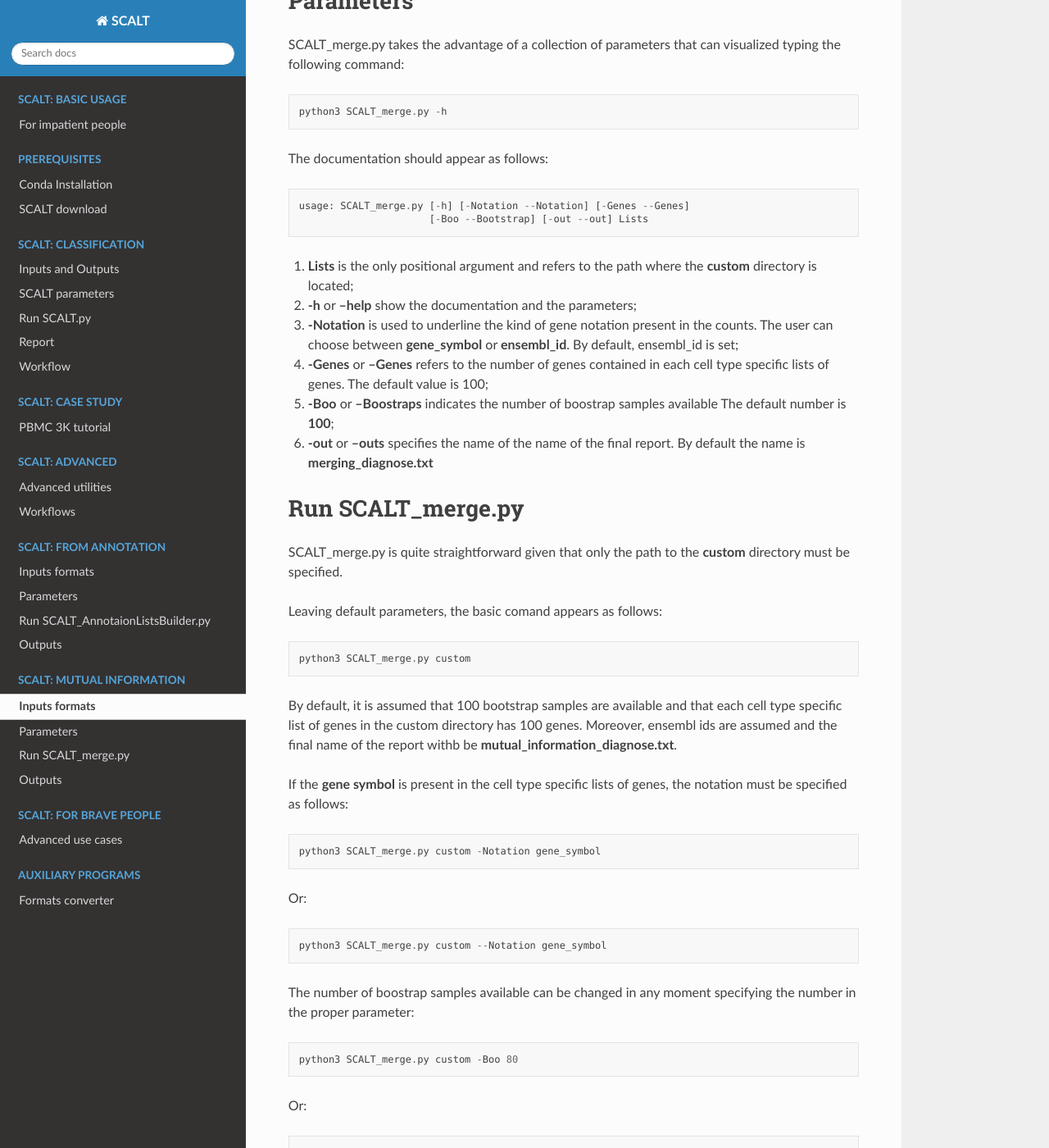
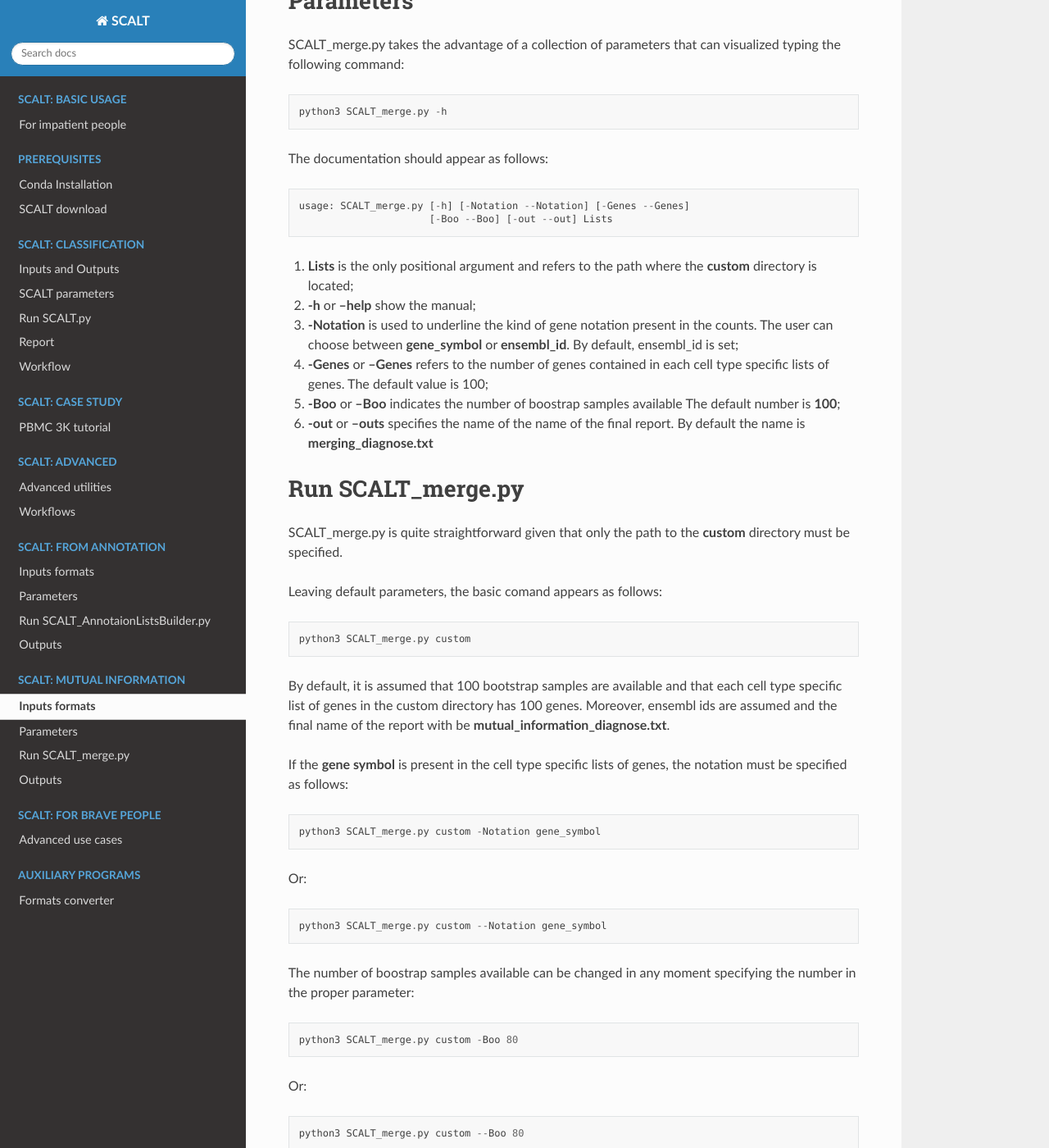
Before and after one commit to danitrave/SCALT, a Sphinx documentation site: the page built from docs/source/mutual_info.rst, in a window 1280 px wide and 1400 px high, scrolled down 274 px. Shown: the whole window at 82% size. Built offline with Sphinx 7.4.7 and the Read the Docs theme 3.1.0, drawn with Linux system fonts in a browser that asks for light colours; some of the changed text lies outside the part shown.

Commit message:
Update mutual_info.rst

```diff
--- a/docs/source/mutual_info.rst
+++ b/docs/source/mutual_info.rst
@@ -18,14 +18,14 @@ The documentation should appear as follows:
 ::
 
    usage: SCALT_merge.py [-h] [-Notation --Notation] [-Genes --Genes]
-                         [-Boo --Bootstrap] [-out --out] Lists
+                         [-Boo --Boo] [-out --out] Lists
 
 
 1. **Lists** is the only positional argument and refers to the path where the **custom** directory is located;
-2. **-h** or **--help** show the documentation and the parameters;
+2. **-h** or **--help** show the manual;
 3. **-Notation** is used to underline the kind of gene notation present in the counts. The user can choose between **gene_symbol** or **ensembl_id**. By default, ensembl_id is set;
 4. **-Genes** or **--Genes** refers to the number of genes contained in each cell type specific lists of genes. The default value is 100;
-5. **-Boo** or **--Boostraps** indicates the number of boostrap samples available The default number is **100**;
+5. **-Boo** or **--Boo** indicates the number of boostrap samples available The default number is **100**;
 6. **-out** or **--outs** specifies the name of the name of the final report. By default the name is **merging_diagnose.txt**
 
 
@@ -40,7 +40,7 @@ Leaving default parameters, the basic comand appears as follows:
 
    python3 SCALT_merge.py custom
 
-By default, it is assumed that 100 bootstrap samples are available and that each cell type specific list of genes in the custom directory has 100 genes. Moreover, ensembl ids are assumed and the final name of the report withb be **mutual_information_diagnose.txt**.
+By default, it is assumed that 100 bootstrap samples are available and that each cell type specific list of genes in the custom directory has 100 genes. Moreover, ensembl ids are assumed and the final name of the report with be **mutual_information_diagnose.txt**.
 
 If the **gene symbol** is present in the cell type specific lists of genes, the notation must be specified as follows:
 
@@ -64,7 +64,7 @@ Or:
 
 ::
 
-   python3 SCALT_merge.py custom --Boostraps 80
+   python3 SCALT_merge.py custom --Boo 80
 
 
 The same process can be translated for the number of genes available in the cell type defyning lists:
@@ -102,7 +102,7 @@ Or:
 
 ::
 
-   python3 SCALT_merge.py custom --Notation gene_symbol --Boostraps 80 --Genes 75 --out report_one.txt
+   python3 SCALT_merge.py custom --Notation gene_symbol --Boo 80 --Genes 75 --out report_one.txt
 
 The order of parameters is irrelevant.
 
```
